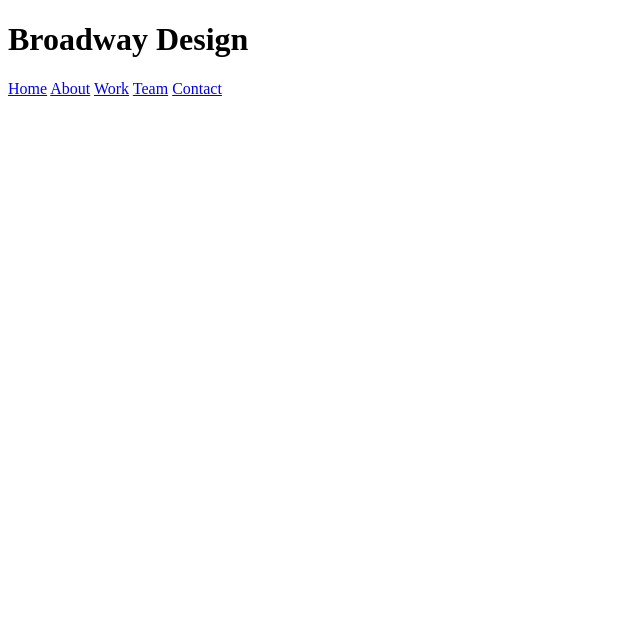
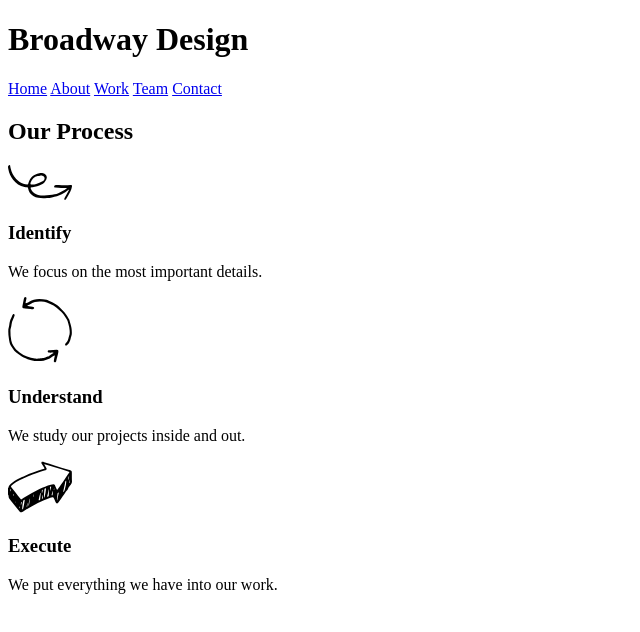
Before and after one commit to Bananenjonas/broadway, a plain HTML site: page index.html in a window 1280 px wide. Shown: the whole page, without its empty margins (0-640 px from the left). Drawn offline with Linux system fonts and the light colour scheme.

Commit message:
process finished

```diff
--- a/index.html
+++ b/index.html
@@ -18,7 +18,18 @@
     </div>
 
     <!--Process-->
-
+    <div id="process">
+      <h2>Our Process</h2>
+      <img src="resources/icons/identify.svg" alt="Identify Icon">
+      <h3>Identify</h3>
+      <p>We focus on the most important details.</p>
+      <img src="resources/icons/understand.svg" alt="Understand Icon">
+      <h3>Understand</h3>
+      <p>We study our projects inside and out.</p>
+      <img src="resources/icons/execute.svg" alt="Execute Icon">
+      <h3>Execute</h3>
+      <p>We put everything we have into our work.</p>
+    </div>
 
     <!--Divider-->
 
```
